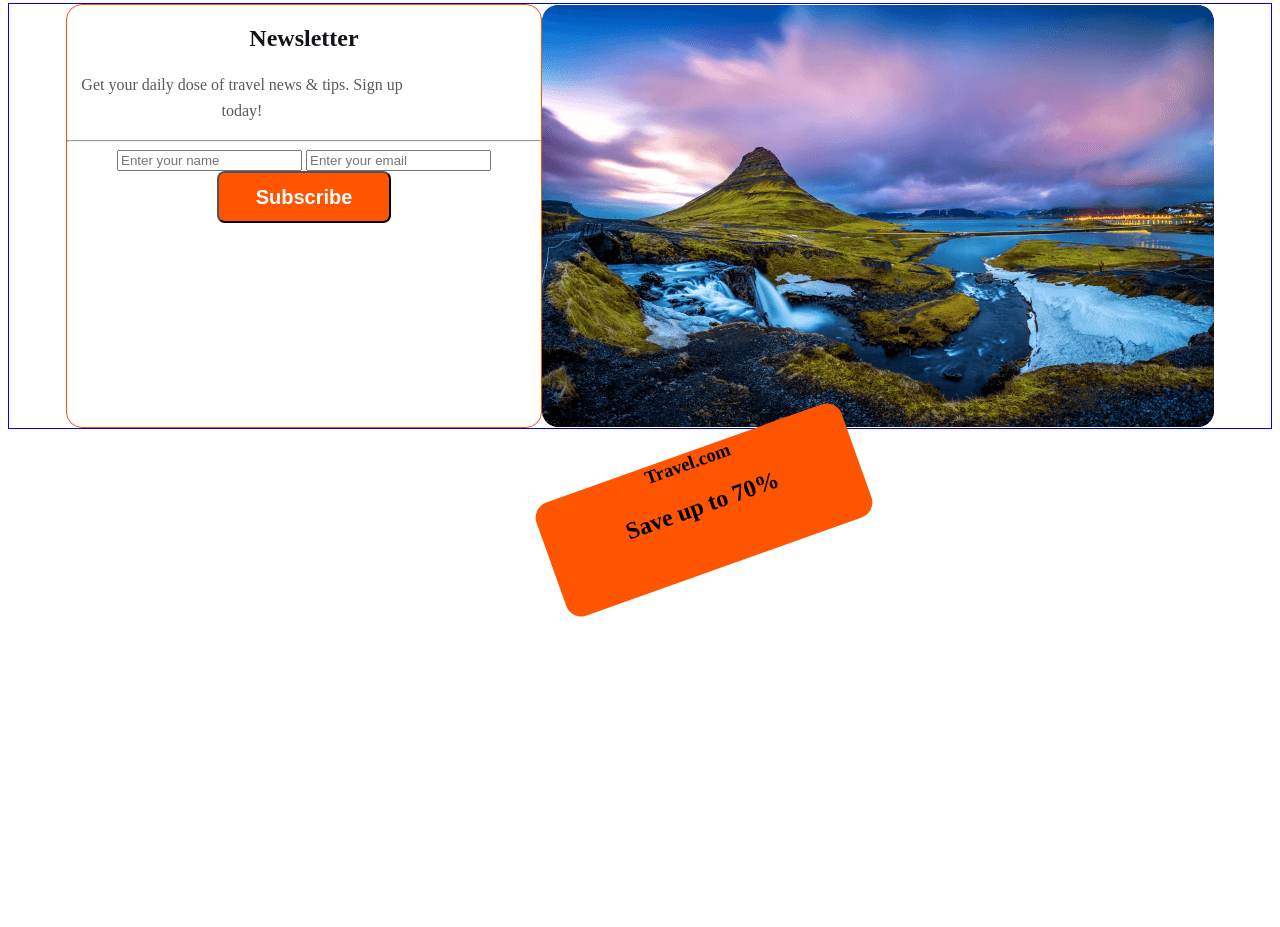
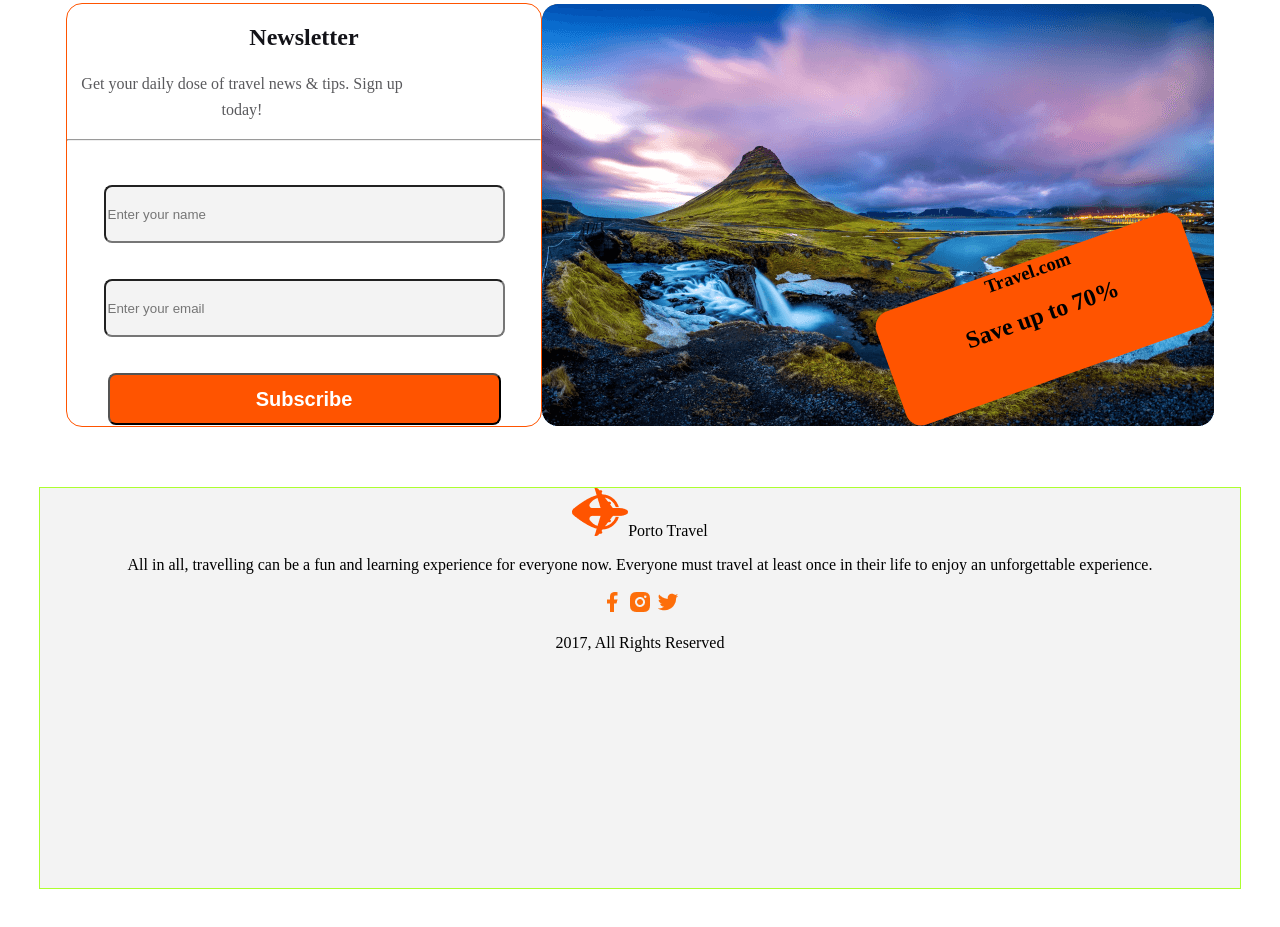
Before and after one commit to lutfanur/my-travel-website-design, a plain HTML site: page index.html in a window 1280 px wide. Shown: the part 3086-4013 px from the top of the page. Before the commit the page ends 3707 px from the top, so only its background shows below. Drawn offline with Linux system fonts and the light colour scheme.

Commit message:
added footer section

```diff
--- a/index.html
+++ b/index.html
@@ -142,9 +142,9 @@
             <div class="news-content">
                 <h2 class="news-title">Newsletter</h2>
                 <p class="news-text">Get your daily dose of travel news & tips. Sign up today!</p>
-                <hr>
-                  <input type="text" placeholder="Enter your name">
-                  <input type="email" name="" id="" placeholder="Enter your email">
+                <hr> <br><br>
+                  <input type="text" placeholder="Enter your name"><br><br><br>
+                  <input type="email" name="" id="" placeholder="Enter your email"><br><br><br>
                   <button class="btn-cmn">Subscribe</button>
 
             </div>
@@ -164,6 +164,16 @@
     </main>
     <footer>
         <!-- footer section -->
+        <div class="footer-title">
+            <div><img src="Images/Group 40071 (2).png" alt="">Porto Travel</div>
+            <p>All in all, travelling can be a fun and learning experience for everyone now. Everyone must travel at least once in their life to enjoy an unforgettable experience.</p>
+            <img src="icons/facebook.png" alt="">
+            <img src="icons/insta.png" alt="">
+            <img src="icons/twitter.png" alt="">
+            <p><time datetime="2025-05-15">2017, All Rights Reserved</time></p>
+        </div>
+
+
 
     </footer>
 
--- a/styles/style.css
+++ b/styles/style.css
@@ -296,9 +296,6 @@ section {
 
 /* Newsletter section */
 .news {
-    border: 1px solid blue;
-    /* width: 300px;
-    height: 100px; */
     display: flex;
 }
 
@@ -336,6 +333,32 @@ section {
     transform: rotate(-19.628deg);
     border-radius: 16px;
     background: #FF5400;
-    position: relative15;
-    z-index: ;
+    position: relative;
+    left: 340px;
+    top: -190px;
 }
+
+.news-content input {
+    width: 393px;
+    height: 52px;
+    border-radius: 8px;
+    background: #1313180d;
+
+}
+
+.news-content .btn-cmn {
+    width: 393px;
+    height: 52px;
+    border-radius: 8px;
+    background: #FF5400;
+}
+.footer-title{
+    border: 1px solid greenyellow;
+    width: 1200px;
+    height: 400px;
+    margin: 60px auto;
+    background: #1313180d;
+    text-align: center;
+
+
+}
```
Also changed, not shown: Social.svg (added), icons/facebook.png (added), icons/insta.png (added), icons/js.png (added), icons/mongo.png (added), icons/nodejs.png (added), icons/react.png (added), icons/twitter.png (added).
